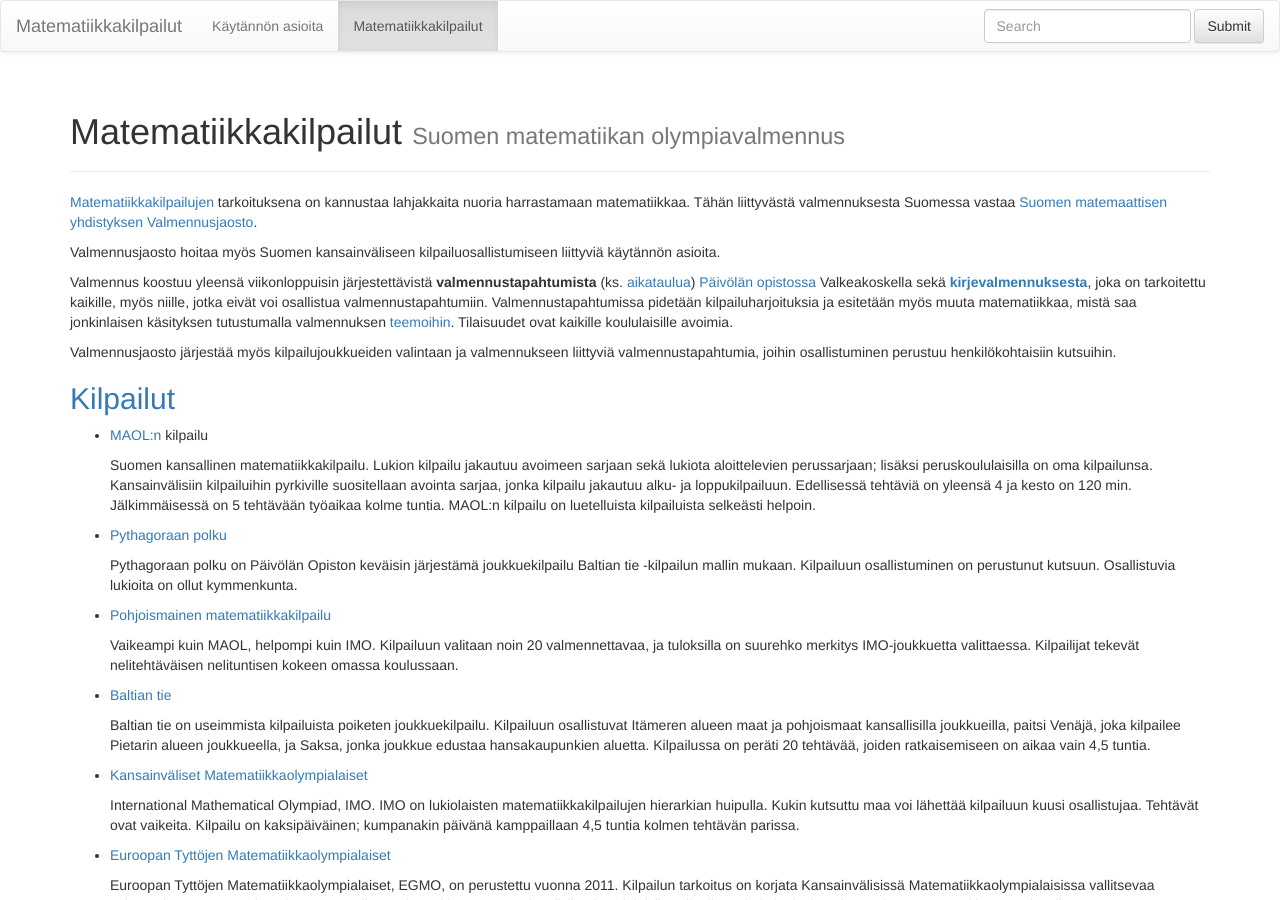
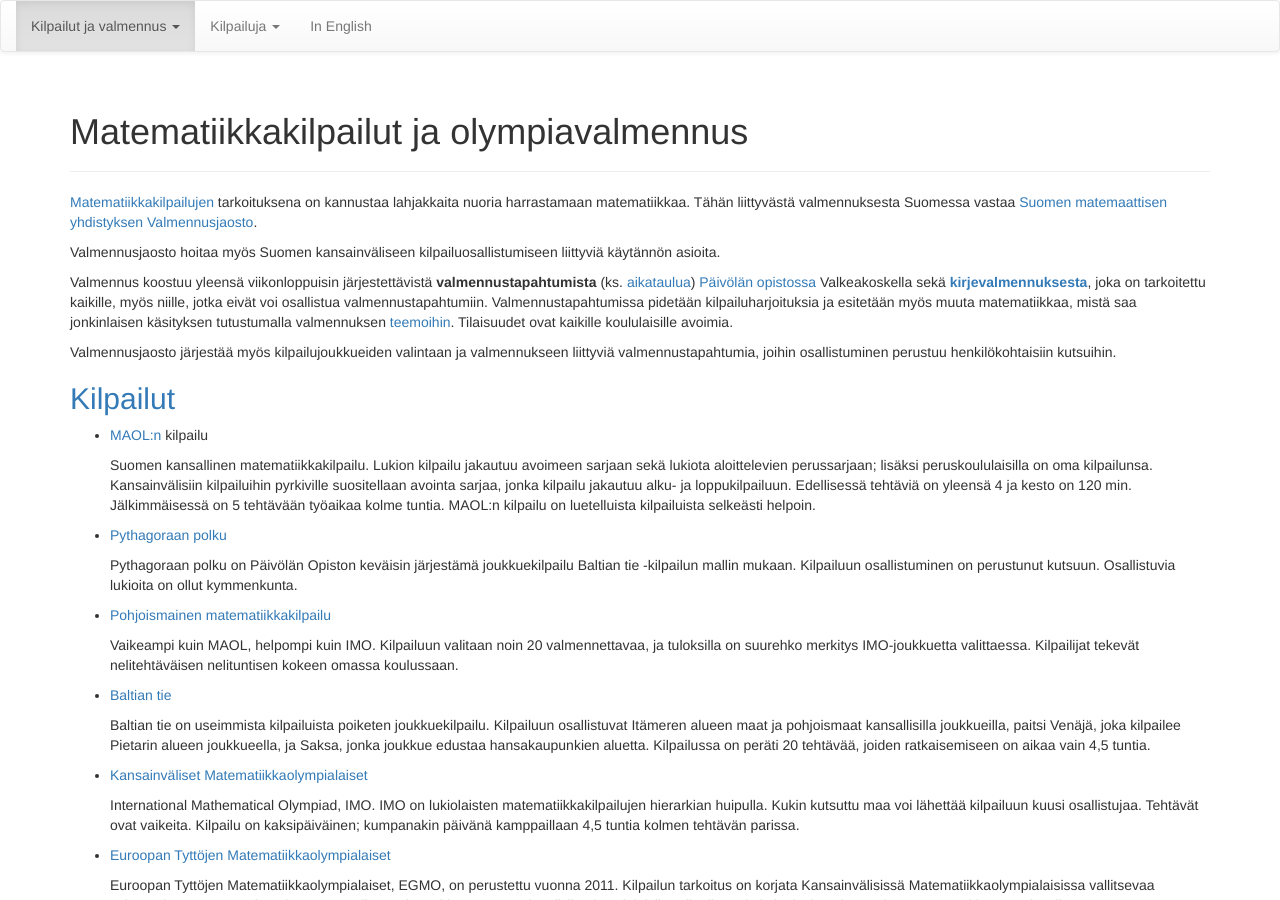
Before and after one commit to matematiikkakilpailut/matematiikkakilpailut.github.io, a Jekyll site: the page built from index.md, in a window 1280 px wide and 900 px high. Built offline with Jekyll 4.4.1, drawn with Linux system fonts in a browser that asks for light colours; nearby versions of some CDN libraries; library files that are not in the unit come from our copies.

Commit message:
Yläpalkki

```diff
--- a/_includes/themes/bootstrap-3/default.html
+++ b/_includes/themes/bootstrap-3/default.html
@@ -28,6 +28,7 @@
       <script src="https://oss.maxcdn.com/libs/respond.js/1.3.0/respond.min.js"></script>
     <![endif]-->
 
+    {{ comment }}
     <!-- Fav and touch icons -->
     <!-- Update these with your own images
       <link rel="shortcut icon" href="images/favicon.ico">
@@ -39,39 +40,13 @@
     <!-- atom & rss feed -->
     <link href="{{ BASE_PATH }}{{ site.JB.atom_path }}" type="application/atom+xml" rel="alternate" title="Sitewide ATOM Feed">
     <link href="{{ BASE_PATH }}{{ site.JB.rss_path }}" type="application/rss+xml" rel="alternate" title="Sitewide RSS Feed">
+    {{ endcomment }}
 
   </head>
 
   <body>
     <div id="wrap">
-      <nav class="navbar navbar-default" role="navigation">
-        <!-- Brand and toggle get grouped for better mobile display -->
-        <div class="navbar-header">
-          <button type="button" class="navbar-toggle" data-toggle="collapse" data-target="#jb-navbar-collapse">
-            <span class="sr-only">Toggle navigation</span>
-            <span class="icon-bar"></span>
-            <span class="icon-bar"></span>
-            <span class="icon-bar"></span>
-          </button>
-          <a class="navbar-brand" href="{{ HOME_PATH }}">{{ site.title }}</a>
-        </div>
-
-        <!-- Collect the nav links, forms, and other content for toggling -->
-        <div class="collapse navbar-collapse" id="jb-navbar-collapse">
-          <ul class="nav navbar-nav">
-            {% assign pages_list = site.pages %}
-            {% assign group = 'navigation' %}
-            {% include JB/pages_list %}
-          </ul>
-          <form class="navbar-form navbar-right" role="search">
-            <div class="form-group">
-              <input type="text" class="form-control" placeholder="Search">
-            </div>
-            <button type="submit" class="btn btn-default">Submit</button>
-          </form>
-        </div><!-- /.navbar-collapse -->
-      </nav>
-
+      {% include ylapalkki %}
       <div class="container">
         {{ content }}
       </div>
--- /dev/null
+++ b/_includes/ylapalkki
@@ -0,0 +1,40 @@
+{% comment %} -*- mode: html -*- {% endcomment %}
+<nav class="navbar navbar-default" role="navigation">
+  <div class="navbar-header">
+    <button type="button" class="navbar-toggle" data-toggle="collapse" data-target="#jb-navbar-collapse">
+      <span class="sr-only">Toggle navigation</span>
+      <span class="icon-bar"></span>
+      <span class="icon-bar"></span>
+      <span class="icon-bar"></span>
+    </button>
+  </div>
+
+  <!-- Collect the nav links, forms, and other content for toggling -->
+  <div class="collapse navbar-collapse" id="jb-navbar-collapse">
+    <ul class="nav navbar-nav">
+      {% for node in site.data.nav %}
+        {% if page.link == node.url %}{% assign active = true %}{% else %}{% assign active = false %}{% endif %}
+        {% if node.sub == null %}
+          <li {% if active %}class="active"{% endif %}>
+            <a {% if active %}class="active" {% endif %}
+	       href="{{ BASE_PATH }}{{ node.url }}">{{ node.title }}</a></li>
+        {% else %}
+          <li class="dropdown {% if active %}active{% endif %}">
+            <a {% if active %}class="active" {% endif %} data-toggle="dropdown"
+              >{{ node.title }} <span class="caret"></span></a>
+            <ul class="dropdown-menu navbar-default" role="menu">
+	      <li><a href="{{ node.url }}">{{ node.title }}</a></li>
+              <li role="presentation" class="divider"></li>
+              {% for subnode in node.sub %}
+	        {% if page.link2 == subnode.url %}
+	          <li class="active"><a href="{{ subnode.url }}" class="active">{{ subnode.title }}</a></li>
+	        {% else %}
+	          <li><a href="{{ subnode.url }}">{{ subnode.title }}</a></li>
+	        {% endif %}
+	      {% endfor %}
+	    </ul></li>
+        {% endif %}
+      {% endfor %}
+    </ul>
+  </div><!-- /.navbar-collapse -->
+</nav>
--- a/index.md
+++ b/index.md
@@ -1,8 +1,7 @@
 ---
 layout: page
-title: Matematiikkakilpailut
-tagline: Suomen matematiikan olympiavalmennus
-group: navigation
+title: Matematiikkakilpailut ja olympiavalmennus
+link: /
 # Jekyll Quick Start: http://jekyllbootstrap.com/usage/jekyll-quick-start.html
 # Jekyll Bootstrap: http://jekyllbootstrap.com
 ---
```
Also changed, not shown: _data/nav.yml (added, +31 -0 lines), kaytanto/index.md (+2 -2 lines).
